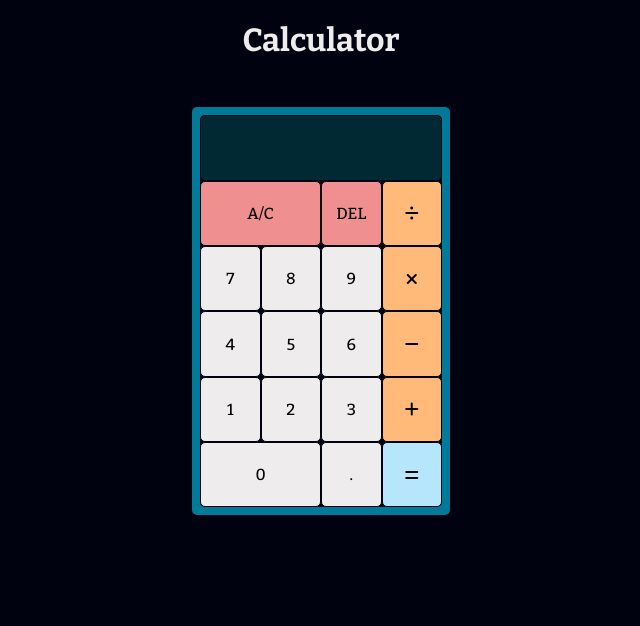
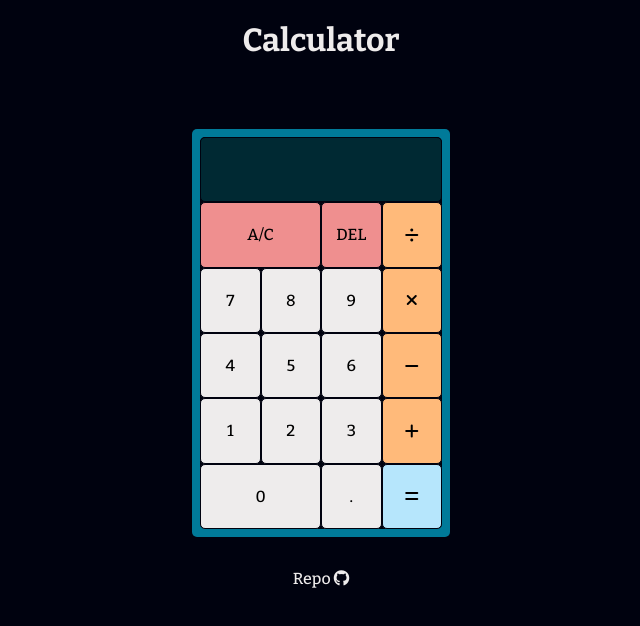
Before and after one commit to JoshDevHub/Calculator, a website: page index.html in a window 1280 px wide. Shown: the whole page, without its empty margins (319-959 px from the left). Drawn offline with nearby package versions, Linux system fonts and the light colour scheme.

Commit message:
Layout changes to body and add github link below calculator

```diff
--- a/index.html
+++ b/index.html
@@ -43,5 +43,8 @@
         </div>
       </div>
     </div>
+    <footer class="footer-links">
+      <a href="https://github.com/jmsmith1018/Calculator">Repo <span class="fab fa-github"></span></a>
+    </footer>
   </body>
 </html>
--- a/style.css
+++ b/style.css
@@ -32,6 +32,12 @@ html {
   text-align: center;
 }
 
+body {
+  display: flex;
+  flex-direction: column;
+  min-height: 100vh;
+}
+
 /* Calculator Styles */
 
 .calculator {
@@ -42,7 +48,7 @@ html {
   font-size: 1rem;
   height: 408px;
   justify-content: center;
-  margin: 3rem auto;
+  margin: 3rem auto 2rem;
   padding: 0.5rem;
   width: 258px;
 }
@@ -91,10 +97,7 @@ button {
   width: 100%;
 }
 
-button:hover {
-  opacity: 0.8;
-}
-
+button:hover,
 button:focus {
   opacity: 0.8;
   outline: none;
@@ -134,4 +137,16 @@ button:disabled {
   background-color: var(--pale-blue);
 }
 
-/* Extensive refactor needed */
+/* Footer Styles */
+
+.footer-links a {
+  border-radius: 8px;
+  color: var(--white-color);
+  padding: 0.5em;
+  text-decoration: none;
+}
+
+.footer-links a:hover {
+  background-color: var(--white-color);
+  color: var(--black-color);
+}
```
Also changed, not shown: TODO.md (+1 -1 lines).
